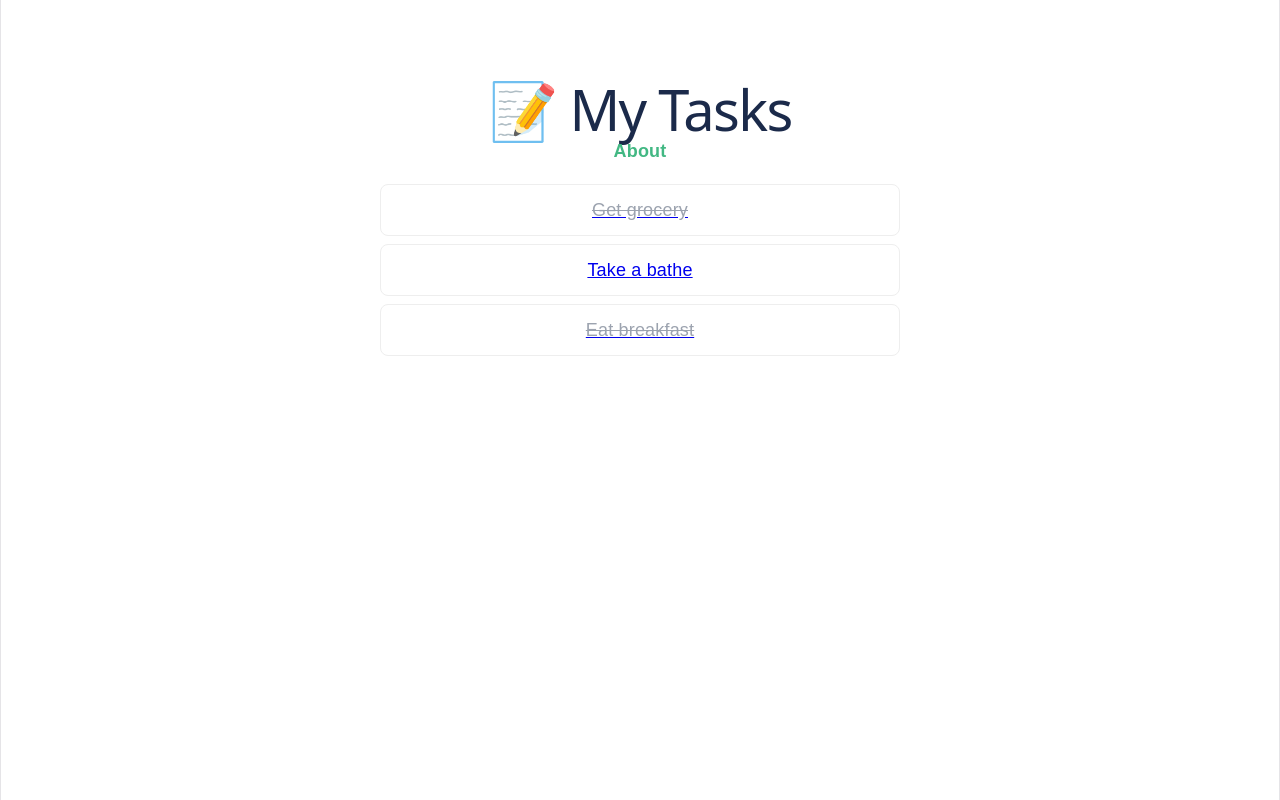
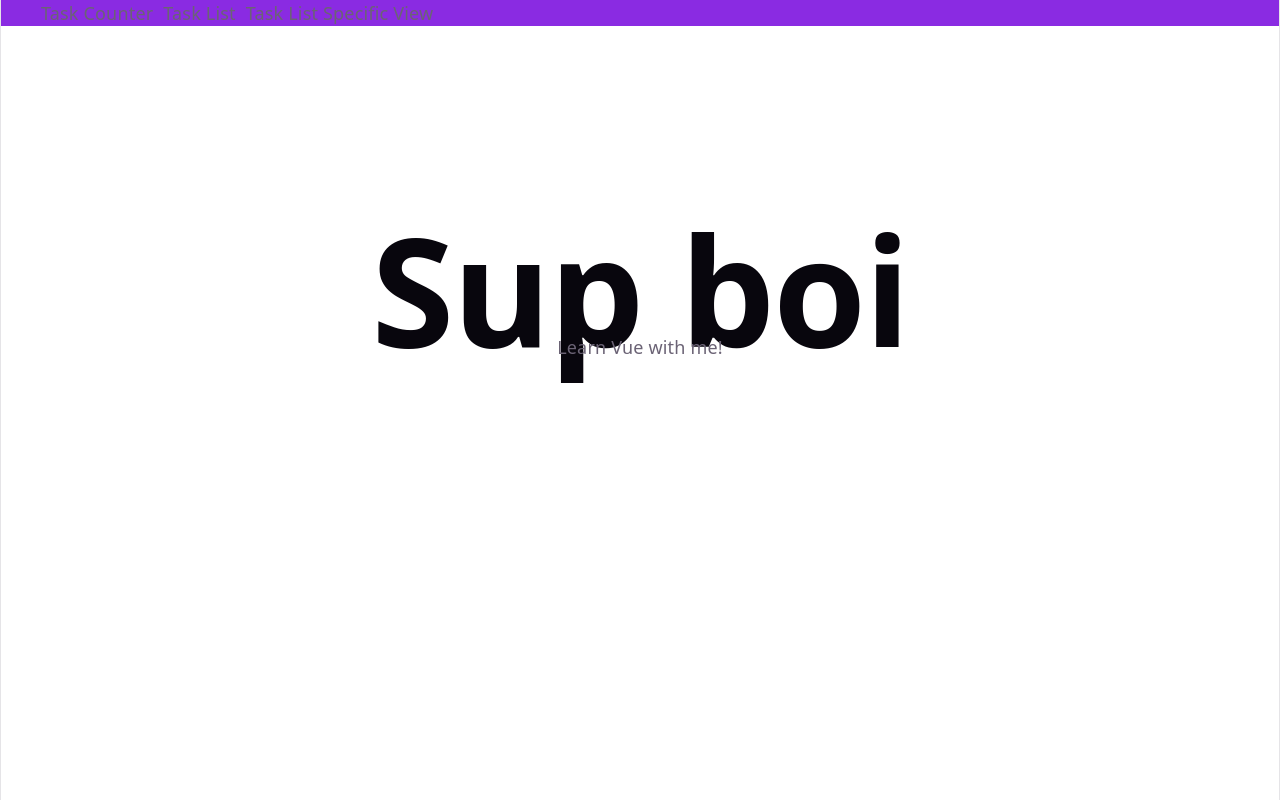
Before and after one commit to ervnmrcdo/MERCADO_ERVIN_FRONTEND, a Vue app: page / in a window 1280 px wide. Built offline with nearby package versions, Linux system fonts and the light colour scheme.

Commit message:
add: views directory

```diff
--- a/src/App.vue
+++ b/src/App.vue
@@ -6,7 +6,7 @@ import TaskCounter from "./components/TaskCounter.vue";
 
 <template>
   <main>
-    <!-- <NavBar class="navbar"/> -->
+    <NavBar class="navbar"/>
     <RouterView />
   </main>
 </template>
--- a/src/components/HomeView.vue
+++ /dev/null
@@ -1,102 +0,0 @@
-<!--
-=============================================================
-  DAY 3 ASSIGNMENT — HomeView.vue
-  Shows the task list with router-link navigation to each task
-=============================================================
--->
-<script setup>
-import { ref, computed } from "vue";
-import { useRoute } from "vue-router";
-import { useTaskStore } from '../stores/taskStore'
-
-
-// const taskStore = ref([
-//   { id: 1, name: "Get grocery", done: true, dueDate: "June 6, 2026" },
-//   { id: 2, name: "Take a bathe", done: false, dueDate: "June 6, 2026" },
-//   { id: 3, name: "Eat breakfast", done: true, dueDate: "June 6, 2026" },
-// ]);
-const route = useRoute();
-
-const taskStore = useTaskStore()
-
-// TODO 1: Read route.query.error — if it equals 'notfound', show a warning banner
-const showErrorBanner = computed(() => {
-  if (route.query.error === "notfound") return true;
-});
-</script>
-
-<template>
-  <div class="home-view">
-    <h1>📝 My Tasks</h1>
-
-    <!-- TODO 2: Show a warning banner if showErrorBanner is true -->
-    <div class="error-banner" v-if="showErrorBanner">
-      ⚠️ Task not found. Redirected back to home.
-    </div>
-
-    <nav class="page-nav">
-      <!-- TODO 3: Add a RouterLink to /about -->
-      <RouterLink to="/about">About</RouterLink>
-    </nav>
-
-
-    <ul class="task-list">
-      <!-- <li v-for="task in taskStore.tasks" :key="task.id"> -->
-      <li v-for="task in taskStore.tasks" :key="task.id">
-        <RouterLink :to="`/task/${task.id}`">
-          <span :class="{ done: task.done }">{{ task.name }}</span>
-        </RouterLink>
-      </li>
-    </ul>
-  </div>
-</template>
-
-<style scoped>
-.home-view {
-  max-width: 520px;
-  margin: 40px auto;
-  padding: 24px;
-  font-family: Arial, sans-serif;
-}
-h1 {
-  color: #1b2a4a;
-  margin-bottom: 16px;
-}
-.error-banner {
-  background: #fef3c7;
-  border: 1px solid #f59e0b;
-  border-radius: 6px;
-  padding: 10px 14px;
-  margin-bottom: 16px;
-  color: #92400e;
-  font-size: 14px;
-}
-.page-nav {
-  margin-bottom: 20px;
-}
-.page-nav a {
-  color: #42b883;
-  text-decoration: none;
-  font-weight: 600;
-}
-.task-list {
-  list-style: none;
-  padding: 0;
-  margin: 0;
-}
-.task-list li {
-  padding: 12px;
-  background: white;
-  border-radius: 8px;
-  margin-bottom: 8px;
-  border: 1px solid #eee;
-  cursor: pointer;
-}
-.task-list li:hover {
-  border-color: #42b883;
-}
-.done {
-  text-decoration: line-through;
-  color: #9ca3af;
-}
-</style>
--- a/src/components/NavBar.vue
+++ b/src/components/NavBar.vue
@@ -1,37 +1,48 @@
 <template>
   <div :class="{ 'navbar-container': true }">
     <ul :class="{ 'navbar-list': true }">
-      <li :class="{ 'navbar-items': true }" @click="goToTaskCounter">Task Counter</li>
-      <li :class="{ 'navbar-items': true }">Task List</li>
+      <li :class="{ 'navbar-items': true }" @click="goToTaskCounter">
+        Task Counter
+      </li>
+      <li :class="{ 'navbar-items': true }" @click="goToTaskList">Task List</li>
+      <li :class="{ 'navbar-items': true }" @click="goToTaskListSpecificView">Task List Specific View</li>
     </ul>
   </div>
 </template>
 
-<script>
+<script setup>
 import { useRouter } from "vue-router";
 
-// const router = useRouter()
+const router = useRouter();
 
 function goToTaskCounter() {
-    console.log('redirecting')
-    router.push('/task-counter')
+  router.push("/task-counter");
 }
+function goToTaskList() {
+  router.push("/task-list");
+}
+
+function goToTaskListSpecificView() {
+  router.push("/task-list-specific-view");
+}
+
 </script>
 
 <style scoped>
 .navbar-container {
   width: 100%;
-  height: 70%;
+  height: 80%;
   background-color: blueviolet;
 }
 
 .navbar-list {
   list-style-type: none;
   display: flex;
-  margin: none;
+  margin: 0px;
 }
 
 .navbar-items {
   margin-right: 10px;
+  /* cursor:pointer; */
 }
 </style>
--- a/src/main.js
+++ b/src/main.js
@@ -1,7 +1,6 @@
 import { createApp } from 'vue'
 import './style.css'
 import App from './App.vue'
-import TaskListView from './components/TaskListView.vue'
 import  router  from '../router/router-index.js'
 import { createPinia } from 'pinia'
 
--- a/src/stores/taskStore.js
+++ b/src/stores/taskStore.js
@@ -1,13 +1,26 @@
 import { defineStore } from "pinia";
 import { ref } from "vue";
 
-export const useTaskStore = defineStore("main", () => {
-  const tasks = ref([
-    { id: 1, name: "Get grocery", done: true, dueDate: "June 6, 2026" },
-    { id: 2, name: "Take a bathe", done: false, dueDate: "June 6, 2026" },
-    { id: 3, name: "Eat breakfast", done: true, dueDate: "June 6, 2026" },
-  ]);
+export const useTaskStore = defineStore("main", {
+  state: () => ({
+    taskList: [
+      { id: 1, name: "Get grocery", done: true, dueDate: "June 6, 2026" },
+      { id: 2, name: "Take a bathe", done: false, dueDate: "June 6, 2026" },
+      { id: 3, name: "Eat breakfast", done: true, dueDate: "June 6, 2026" },
+    ],
+  }),
+
+  getters: {
+    tasks(state) {
+      return state.taskList;
+    },
+  },
+
+  actions: {
+    addTask(newTask) {
+      this.taskList.push(newTask);
+    },
+  },
 
 
-  return { tasks };
 });
--- /dev/null
+++ b/src/views/HomeView.vue
@@ -0,0 +1,23 @@
+
+<template>
+    <div class="hero">
+        <h1>Sup boi</h1>
+        <span>Learn Vue with me!</span>
+    </div>
+</template>
+
+<script scope>
+
+</script>
+
+<style lang="scss" scoped>
+    .hero{
+        justify-self: center;
+        margin-top: 250px;
+    }
+
+    h1{
+        font-weight: bold;
+        font-size: 150px;
+    }
+</style>
--- /dev/null
+++ b/src/views/TaskListSpecficView.vue
@@ -0,0 +1,97 @@
+<!--
+=============================================================
+  DAY 3 ASSIGNMENT — HomeView.vue
+  Shows the task list with router-link navigation to each task
+=============================================================
+-->
+<script setup>
+import { ref, computed } from "vue";
+import { useRoute } from "vue-router";
+import { useTaskStore } from '../stores/taskStore'
+
+
+const route = useRoute();
+
+const taskStore = useTaskStore()
+
+// TODO 1: Read route.query.error — if it equals 'notfound', show a warning banner
+const showErrorBanner = computed(() => {
+  if (route.query.error === "notfound") return true;
+});
+</script>
+
+<template>
+  <div class="home-view">
+    <h1>📝 My Tasks</h1>
+
+    <!-- TODO 2: Show a warning banner if showErrorBanner is true -->
+    <div class="error-banner" v-if="showErrorBanner">
+      ⚠️ Task not found. Redirected back to home.
+    </div>
+
+    <nav class="page-nav">
+      <!-- TODO 3: Add a RouterLink to /about -->
+      <RouterLink to="/about">About</RouterLink>
+    </nav>
+
+
+    <ul class="task-list">
+      <!-- <li v-for="task in taskStore.tasks" :key="task.id"> -->
+      <li v-for="task in taskStore.tasks" :key="task.id">
+        <RouterLink :to="`/task/${task.id}`">
+          <span :class="{ done: task.done }">{{ task.name }}</span>
+        </RouterLink>
+      </li>
+    </ul>
+  </div>
+</template>
+
+<style scoped>
+.home-view {
+  max-width: 520px;
+  margin: 40px auto;
+  padding: 24px;
+  font-family: Arial, sans-serif;
+}
+h1 {
+  color: #1b2a4a;
+  margin-bottom: 16px;
+}
+.error-banner {
+  background: #fef3c7;
+  border: 1px solid #f59e0b;
+  border-radius: 6px;
+  padding: 10px 14px;
+  margin-bottom: 16px;
+  color: #92400e;
+  font-size: 14px;
+}
+.page-nav {
+  margin-bottom: 20px;
+}
+.page-nav a {
+  color: #42b883;
+  text-decoration: none;
+  font-weight: 600;
+}
+.task-list {
+  list-style: none;
+  padding: 0;
+  margin: 0;
+}
+.task-list li {
+  padding: 12px;
+  background: white;
+  border-radius: 8px;
+  margin-bottom: 8px;
+  border: 1px solid #eee;
+  cursor: pointer;
+}
+.task-list li:hover {
+  border-color: #42b883;
+}
+.done {
+  text-decoration: line-through;
+  color: #9ca3af;
+}
+</style>
--- a/src/components/TaskListView.vue
+++ b/src/views/TaskListView.vue
@@ -6,8 +6,8 @@
 -->
 <script setup>
 import { ref } from "vue";
-import TaskCard from "./TaskCard.vue";
-import NavBar from "./NavBar.vue";
+import TaskCard from "../components/TaskCard.vue";
+import NavBar from "../components/NavBar.vue";
 
 // TODO 1: Create a ref() tasks array with at least 3 sample tasks
 // Each task: { id, name, done, dueDate }
```
Also changed, not shown: router/router-index.js (+7 -26 lines), src/views/AboutView.vue (renamed from src/components/AboutView.vue), src/views/TaskDetailView.vue (renamed from src/components/TaskDetailView.vue), 1 other file (tests, documents, lock files or other folders).
